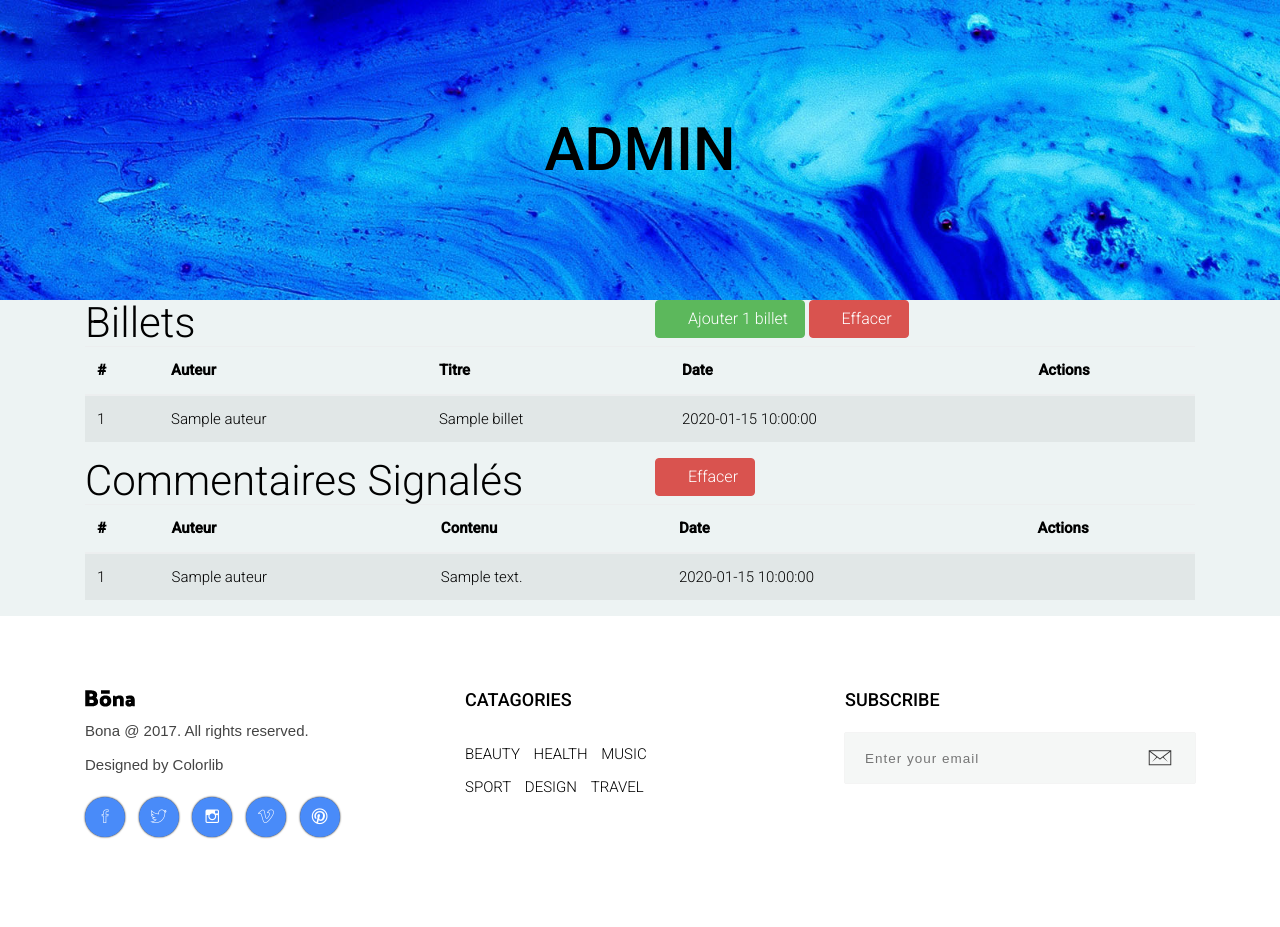
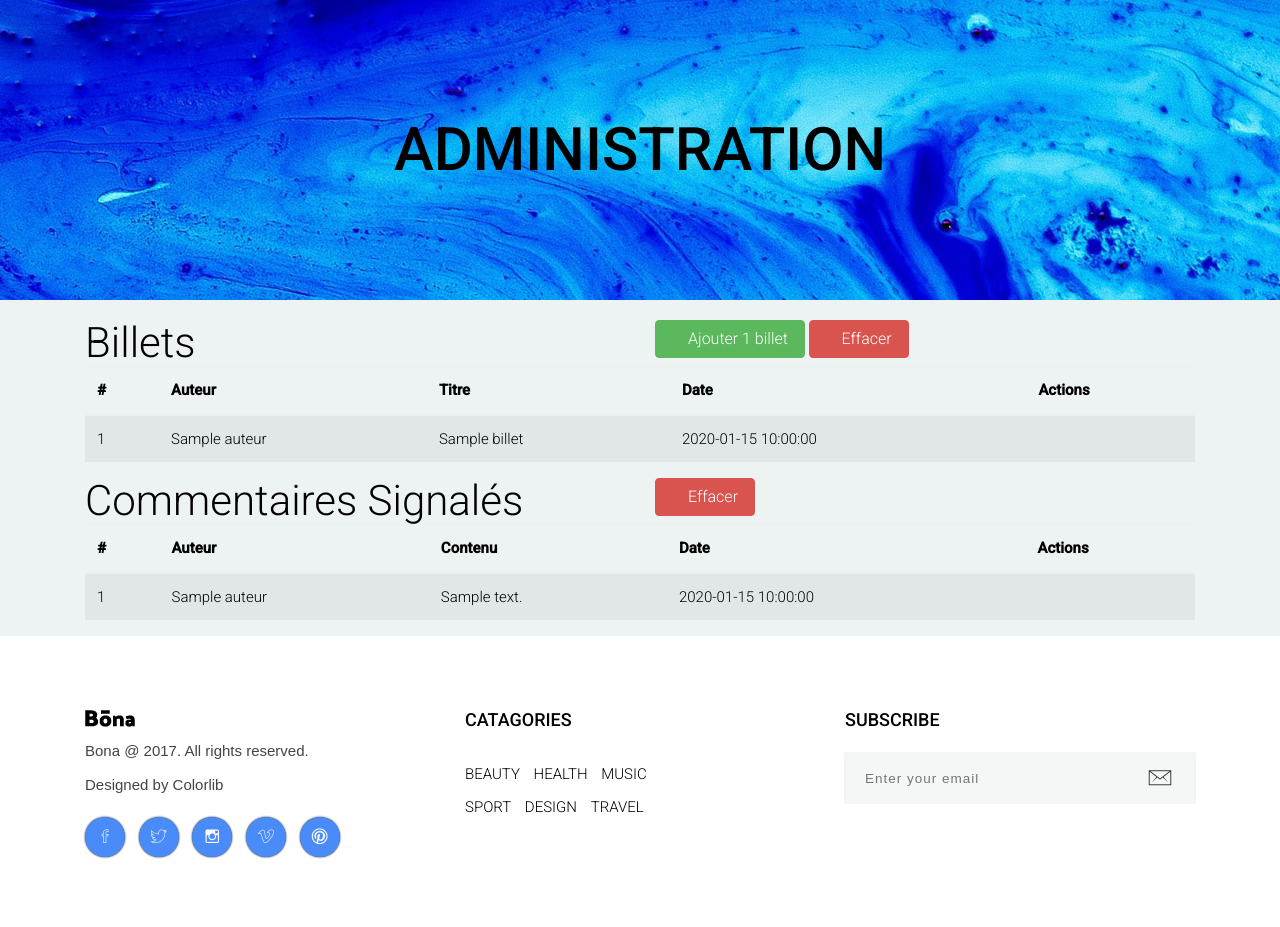
Before and after one commit to LudFav/P4Blog, a PHP site: template views/viewAdmin.php in a window 1280 px wide. Shown: the part 60-987 px from the top of the page. Before the commit the page ends 899 px from the top, so only its background shows below. Run offline with PHP 8.4, Linux system fonts and the light colour scheme; the template is opened without the code that fills it: most values are stand-ins (such as "Sample title", 1, 10 or a date in 2020); some web fonts are replaced.

Commit message:
Update viewAdmin.php

```diff
--- a/views/viewAdmin.php
+++ b/views/viewAdmin.php
@@ -1,10 +1,10 @@
 <div class="slider">
   <div class="display-table  center-text">
-    <h1 class="title display-table-cell"><b>ADMIN</b></h1>
+    <h1 class="title display-table-cell"><b>ADMINISTRATION</b></h1>
   </div>
 </div><!-- slider -->
 
-<div class="container">
+<div class="container" style="padding-top:20px;">
         <div class="table-wrapper">
             <div class="table-title">
                 <div class="row">
```
